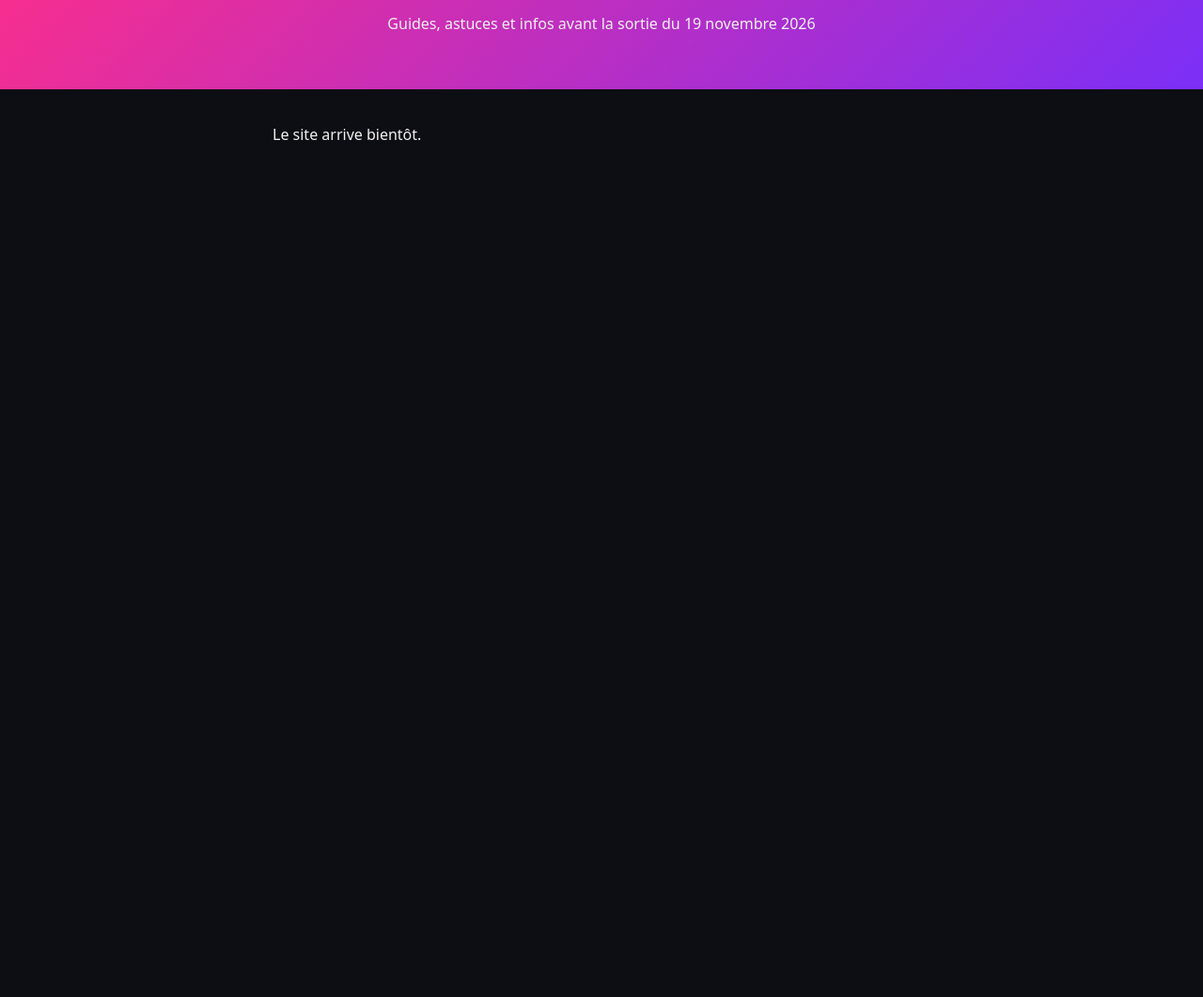
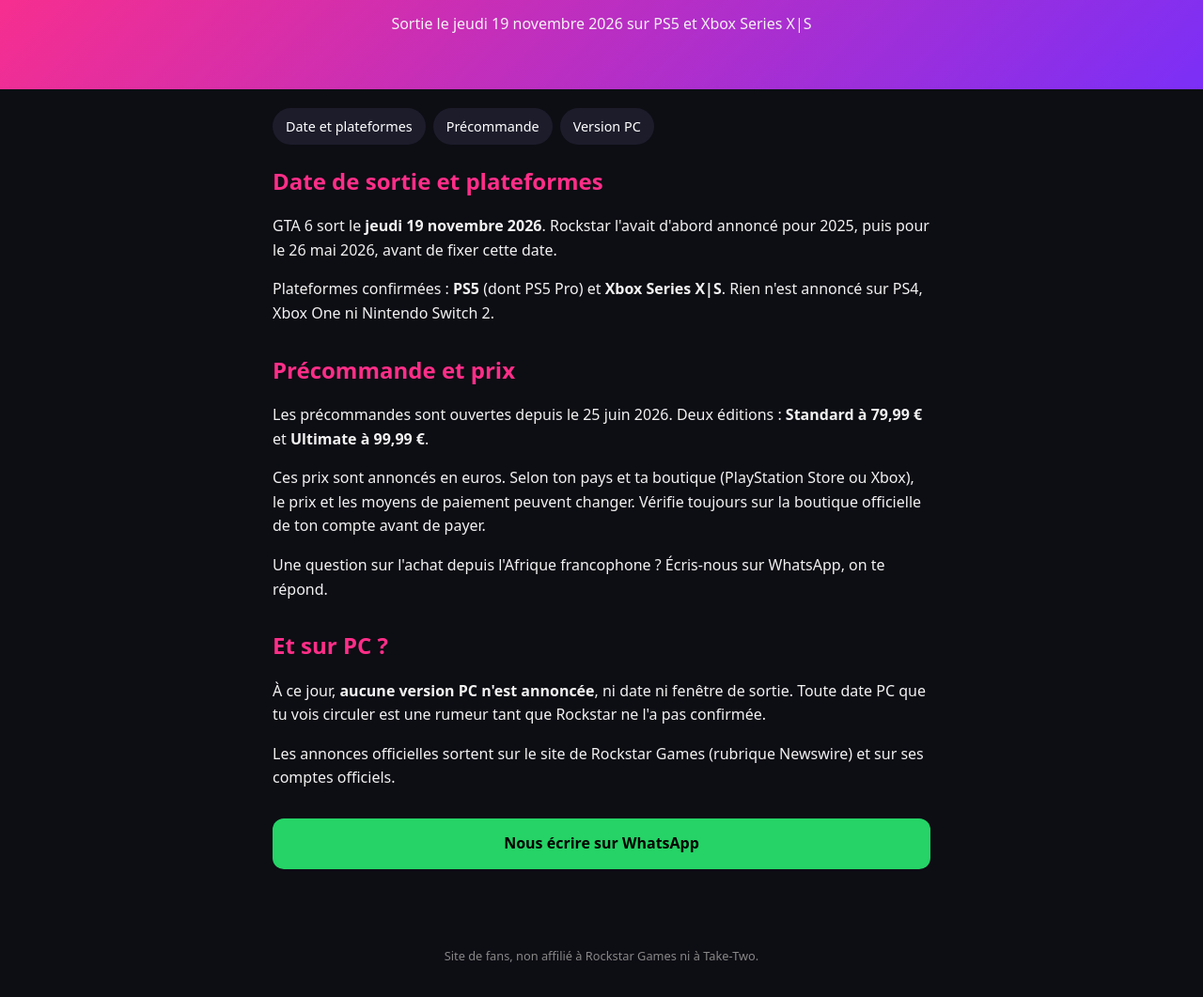
Before and after one commit to kayjballer/gta6-site, a plain HTML site: page index.html in a window 1280 px wide. Shown: the part 94-1155 px from the top of the page at 94% size. Before the commit the page ends 800 px from the top, so only its background shows below. Drawn offline with Linux system fonts and the light colour scheme.

Commit message:
Accueil avec 3 guides et bouton WhatsApp

```diff
--- a/index.html
+++ b/index.html
@@ -3,16 +3,45 @@
 <head>
 <meta charset="UTF-8">
 <meta name="viewport" content="width=device-width, initial-scale=1">
-<title>GTA 6 en français : guides et astuces</title>
+<title>GTA 6 en français : guides et infos</title>
+<meta name="description" content="Date de sortie, prix, précommande et plateformes de GTA 6, expliqués en français.">
 <link rel="stylesheet" href="style.css">
 </head>
 <body>
 <header>
 <h1>GTA 6 en français</h1>
-<p>Guides, astuces et infos avant la sortie du 19 novembre 2026</p>
+<p>Sortie le jeudi 19 novembre 2026 sur PS5 et Xbox Series X|S</p>
 </header>
 <main>
-<p>Le site arrive bientôt.</p>
+<nav>
+<a href="#sortie">Date et plateformes</a>
+<a href="#precommande">Précommande</a>
+<a href="#pc">Version PC</a>
+</nav>
+
+<section id="sortie">
+<h2>Date de sortie et plateformes</h2>
+<p>GTA 6 sort le <strong>jeudi 19 novembre 2026</strong>. Rockstar l'avait d'abord annoncé pour 2025, puis pour le 26 mai 2026, avant de fixer cette date.</p>
+<p>Plateformes confirmées : <strong>PS5</strong> (dont PS5 Pro) et <strong>Xbox Series X|S</strong>. Rien n'est annoncé sur PS4, Xbox One ni Nintendo Switch 2.</p>
+</section>
+
+<section id="precommande">
+<h2>Précommande et prix</h2>
+<p>Les précommandes sont ouvertes depuis le 25 juin 2026. Deux éditions : <strong>Standard à 79,99 €</strong> et <strong>Ultimate à 99,99 €</strong>.</p>
+<p>Ces prix sont annoncés en euros. Selon ton pays et ta boutique (PlayStation Store ou Xbox), le prix et les moyens de paiement peuvent changer. Vérifie toujours sur la boutique officielle de ton compte avant de payer.</p>
+<p>Une question sur l'achat depuis l'Afrique francophone ? Écris-nous sur WhatsApp, on te répond.</p>
+</section>
+
+<section id="pc">
+<h2>Et sur PC ?</h2>
+<p>À ce jour, <strong>aucune version PC n'est annoncée</strong>, ni date ni fenêtre de sortie. Toute date PC que tu vois circuler est une rumeur tant que Rockstar ne l'a pas confirmée.</p>
+<p>Les annonces officielles sortent sur le site de Rockstar Games (rubrique Newswire) et sur ses comptes officiels.</p>
+</section>
+
+<a class="wa" href="https://wa.me/221763425944?text=Bonjour%2C%20j%27ai%20une%20question%20sur%20GTA%206" target="_blank" rel="noopener">Nous écrire sur WhatsApp</a>
 </main>
+<footer>
+<p>Site de fans, non affilié à Rockstar Games ni à Take-Two.</p>
+</footer>
 </body>
 </html>
--- a/style.css
+++ b/style.css
@@ -2,3 +2,9 @@ body { margin: 0; font-family: system-ui, sans-serif; background: #0d0d14; color
 header { padding: 40px 20px; text-align: center; background: linear-gradient(135deg, #ff2e88, #7b2ff7); }
 header h1 { margin: 0 0 8px; font-size: 2rem; }
 main { max-width: 700px; margin: 0 auto; padding: 20px; }
+nav { display: flex; flex-wrap: wrap; gap: 8px; margin-bottom: 20px; }
+nav a { background: #1c1c2b; color: #fff; padding: 8px 14px; border-radius: 20px; text-decoration: none; font-size: 0.9rem; }
+section { margin-bottom: 28px; }
+h2 { color: #ff2e88; margin-bottom: 8px; }
+.wa { display: block; text-align: center; background: #25d366; color: #000; font-weight: bold; padding: 14px; border-radius: 12px; text-decoration: none; margin: 30px 0; }
+footer { text-align: center; font-size: 0.8rem; color: #888; padding: 20px; }
```
